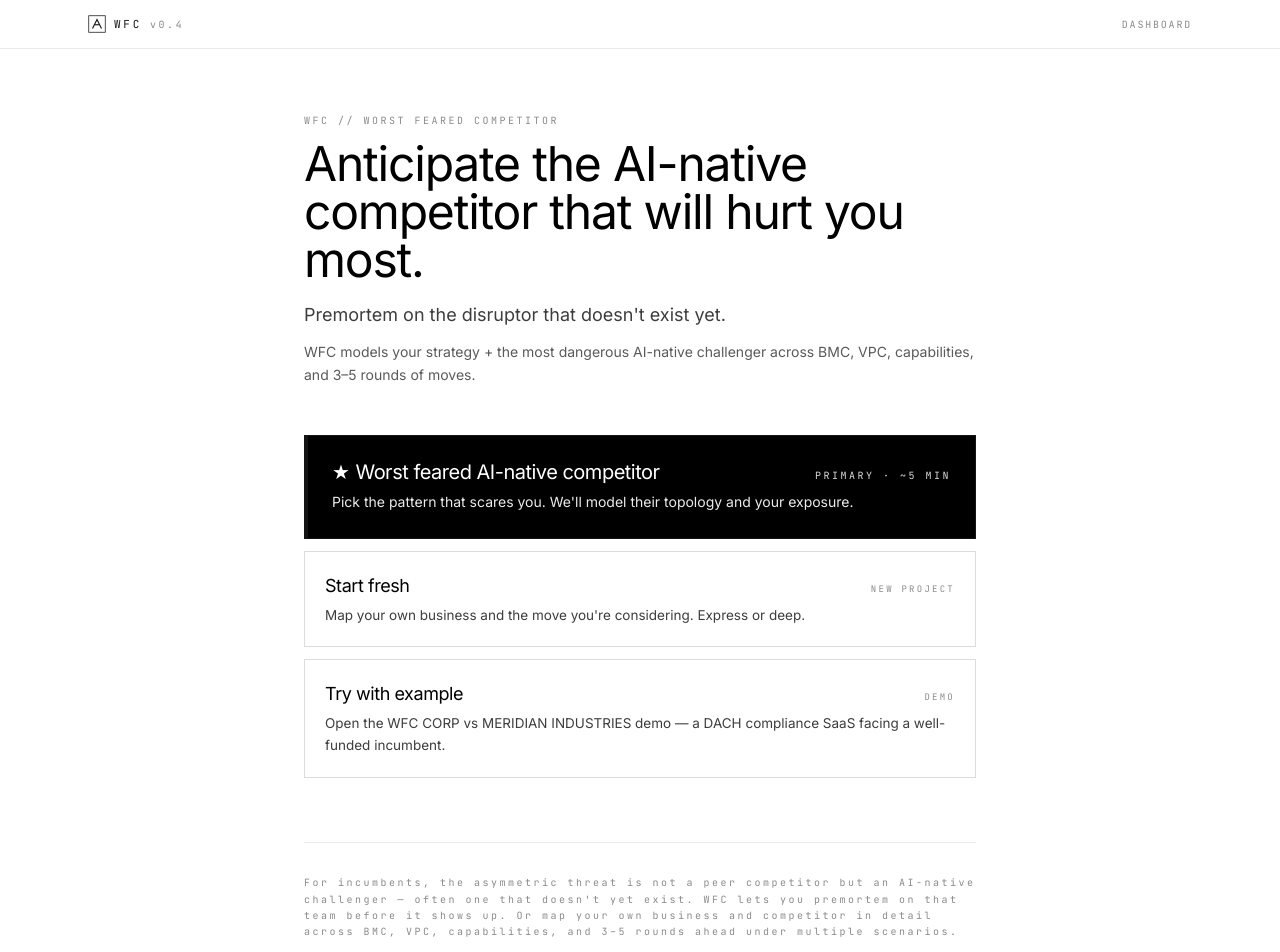
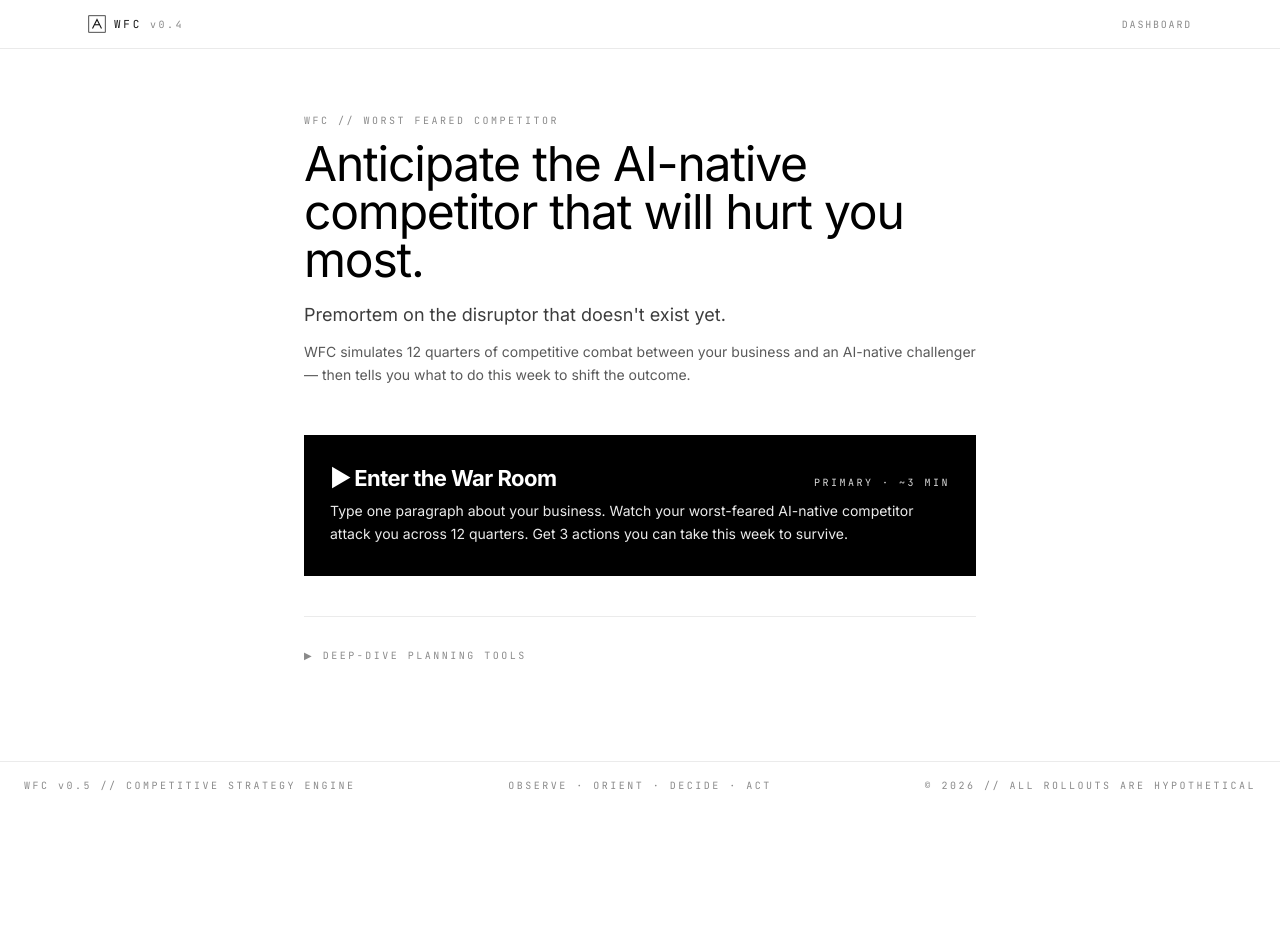
Before and after one commit to nicolasreitmeier1989-dot/Helm, a Next.js app: page / in a window 1280 px wide. Shown: the top 952 px of the page. After the commit the page ends 809 px from the top, so only its background shows below. Built offline with nearby package versions, Linux system fonts and the light colour scheme.

Commit message:
Update Landing.tsx

```diff
--- a/src/components/wizard/Landing.tsx
+++ b/src/components/wizard/Landing.tsx
@@ -1,11 +1,11 @@
 "use client";
 
-// WFC — landing (Phase 4).
+// WFC — landing (Phase 5 — War Room reframing).
 //
-// First door into the app. Friendly, spacious, single column. No dense
-// chrome, no live ticker, no SESSION code. The dashboard's deep-tech
-// aesthetic is intentionally absent here — strategists shouldn't feel
-// like they walked into a NORAD bunker just to start a project.
+// Primary entry point is now the WAR ROOM — the 3-year combat simulation.
+// The original wizard / dashboard flow is preserved but demoted as
+// "deep-dive planning tools" for power users who want to run the full
+// BMC/VPC/scenario analysis manually.
 
 import { useEffect, useState } from "react";
 import { TopBar } from "@/components/Chrome";
@@ -26,6 +26,7 @@ export function Landing() {
   const [projects, setProjects] = useState<Project[]>([]);
   const [active, setActive] = useState<Project | null>(null);
   const [showAllProjects, setShowAllProjects] = useState(false);
+  const [showDeepDive, setShowDeepDive] = useState(false);
 
   useEffect(() => {
     const s = loadStore();
@@ -34,8 +35,6 @@ export function Landing() {
   }, []);
 
   const handleTryExample = () => {
-    // Materialise the WFC CORP / MERIDIAN demo as a real project and
-    // mark it active before sending the user to /dashboard.
     const now = new Date().toISOString();
     const demo: Project = {
       id: `prj_demo_${Date.now().toString(36)}`,
@@ -77,57 +76,45 @@ export function Landing() {
               Anticipate the AI-native competitor that will hurt you most.
             </h1>
             <p className="text-lg text-ink-700 leading-relaxed">
-              Premortem on the disruptor that doesn't exist yet.
+              Premortem on the disruptor that doesn&apos;t exist yet.
             </p>
             <p className="text-[14px] text-ink-600 leading-relaxed mt-3">
-              WFC models your strategy + the most dangerous AI-native
-              challenger across BMC, VPC, capabilities, and 3–5 rounds of
-              moves.
+              WFC simulates 12 quarters of competitive combat between your
+              business and an AI-native challenger — then tells you what to do
+              this week to shift the outcome.
             </p>
           </header>
 
-          <div className="space-y-3">
-            {/* The star — Worst Feared AI-Native Competitor. */}
+          {/* The new primary CTA — War Room. */}
           <a
-              href="/start?mode=wfc"
-              className="block w-full text-left border-l-4 border-ink-900 border-r border-y border-r-ink-900 border-y-ink-900 bg-ink-1000 text-ink-0 px-6 py-6 transition-colors group hover:bg-ink-900"
+            href="/war"
+            className="block w-full text-left border-2 border-ink-1000 bg-ink-1000 text-ink-0 px-6 py-7 transition-all group hover:bg-red-600 hover:border-red-600 hover:shadow-[0_0_60px_rgba(239,68,68,0.4)]"
           >
-              <div className="flex items-baseline justify-between mb-1.5 gap-3">
-                <span className="text-[20px] tracking-tight text-ink-0 leading-tight">
-                  <span className="text-ink-0 mr-1.5">★</span>
-                  Worst feared AI-native competitor
+            <div className="flex items-baseline justify-between mb-2 gap-3">
+              <span className="text-[22px] tracking-tight text-ink-0 leading-tight font-bold">
+                ▶ Enter the War Room
               </span>
               <span className="font-mono text-[10px] tracking-widest text-ink-300 whitespace-nowrap">
-                  PRIMARY · ~5 MIN
+                PRIMARY · ~3 MIN
               </span>
             </div>
             <p className="text-[14px] leading-relaxed text-ink-200">
-                Pick the pattern that scares you. We'll model their topology
-                and your exposure.
+              Type one paragraph about your business. Watch your worst-feared
+              AI-native competitor attack you across 12 quarters. Get 3 actions
+              you can take this week to survive.
             </p>
           </a>
-            <CTACard
-              href="/start"
-              title="Start fresh"
-              subtitle="Map your own business and the move you're considering. Express or deep."
-              kicker="NEW PROJECT"
-            />
-            <CTACard
-              onClick={handleTryExample}
-              title="Try with example"
-              subtitle="Open the WFC CORP vs MERIDIAN INDUSTRIES demo — a DACH compliance SaaS facing a well-funded incumbent."
-              kicker="DEMO"
-            />
+
+          {/* Secondary: open existing project. */}
           {projects.length > 0 && (
+            <div className="mt-6">
               <CTACard
                 onClick={() => setShowAllProjects((v) => !v)}
-                title="Open project"
+                title="Open existing project"
                 subtitle={`${projects.length} saved project${projects.length === 1 ? "" : "s"} in this browser.`}
                 kicker={`${projects.length} SAVED`}
               />
-            )}
-
-            {showAllProjects && projects.length > 0 && (
+              {showAllProjects && (
                 <div className="ml-6 mt-1 border-l border-ink-300 pl-4 space-y-1.5 py-2">
                   {projects.map((p) => (
                     <button
@@ -146,22 +133,50 @@ export function Landing() {
                 </div>
               )}
             </div>
+          )}
 
-          <div className="mt-16 pt-8 border-t border-ink-200">
-            <p className="font-mono text-[10px] tracking-widest text-ink-500 leading-relaxed">
-              For incumbents, the asymmetric threat is not a peer competitor
-              but an AI-native challenger — often one that doesn't yet exist.
-              WFC lets you premortem on that team before it shows up. Or map
-              your own business and competitor in detail across BMC, VPC,
-              capabilities, and 3–5 rounds ahead
-              under multiple scenarios.
+          {/* Deep-dive tools, collapsed by default. */}
+          <div className="mt-10 pt-6 border-t border-ink-200">
+            <button
+              onClick={() => setShowDeepDive((v) => !v)}
+              className="font-mono text-[10px] tracking-widest text-ink-500 hover:text-ink-900 transition-colors"
+            >
+              {showDeepDive ? "▼" : "▶"} DEEP-DIVE PLANNING TOOLS
+            </button>
+            {showDeepDive && (
+              <div className="mt-4 space-y-3">
+                <p className="text-[13px] text-ink-600 leading-relaxed">
+                  Power-user tools to map your business and the competitor in
+                  detail across BMC, VPC, capabilities, and 3–5 rounds of moves
+                  under multiple scenarios. Use these if you want full control;
+                  otherwise the War Room above does it all for you.
                 </p>
+                <CTACard
+                  href="/start?mode=wfc"
+                  title="Pattern-based threat picker"
+                  subtitle="Pick from a catalog of AI-native competitor archetypes and model your exposure to each."
+                  kicker="DEEP DIVE"
+                />
+                <CTACard
+                  href="/start"
+                  title="Start from scratch"
+                  subtitle="Map your own business and the move you're considering. Express or deep."
+                  kicker="NEW PROJECT"
+                />
+                <CTACard
+                  onClick={handleTryExample}
+                  title="Open the WFC CORP demo"
+                  subtitle="DACH compliance SaaS facing a well-funded incumbent — pre-populated."
+                  kicker="DEMO"
+                />
+              </div>
+            )}
           </div>
         </div>
       </div>
 
       <footer className="border-t border-ink-200 px-6 py-4 flex items-center justify-between text-[10px] font-mono tracking-widest text-ink-500">
-        <span>WFC v0.4 // COMPETITIVE STRATEGY ENGINE</span>
+        <span>WFC v0.5 // COMPETITIVE STRATEGY ENGINE</span>
         <span>OBSERVE · ORIENT · DECIDE · ACT</span>
         <span>© 2026 // ALL ROLLOUTS ARE HYPOTHETICAL</span>
       </footer>
```
Lines whose indentation alone changed are shown as unchanged.
